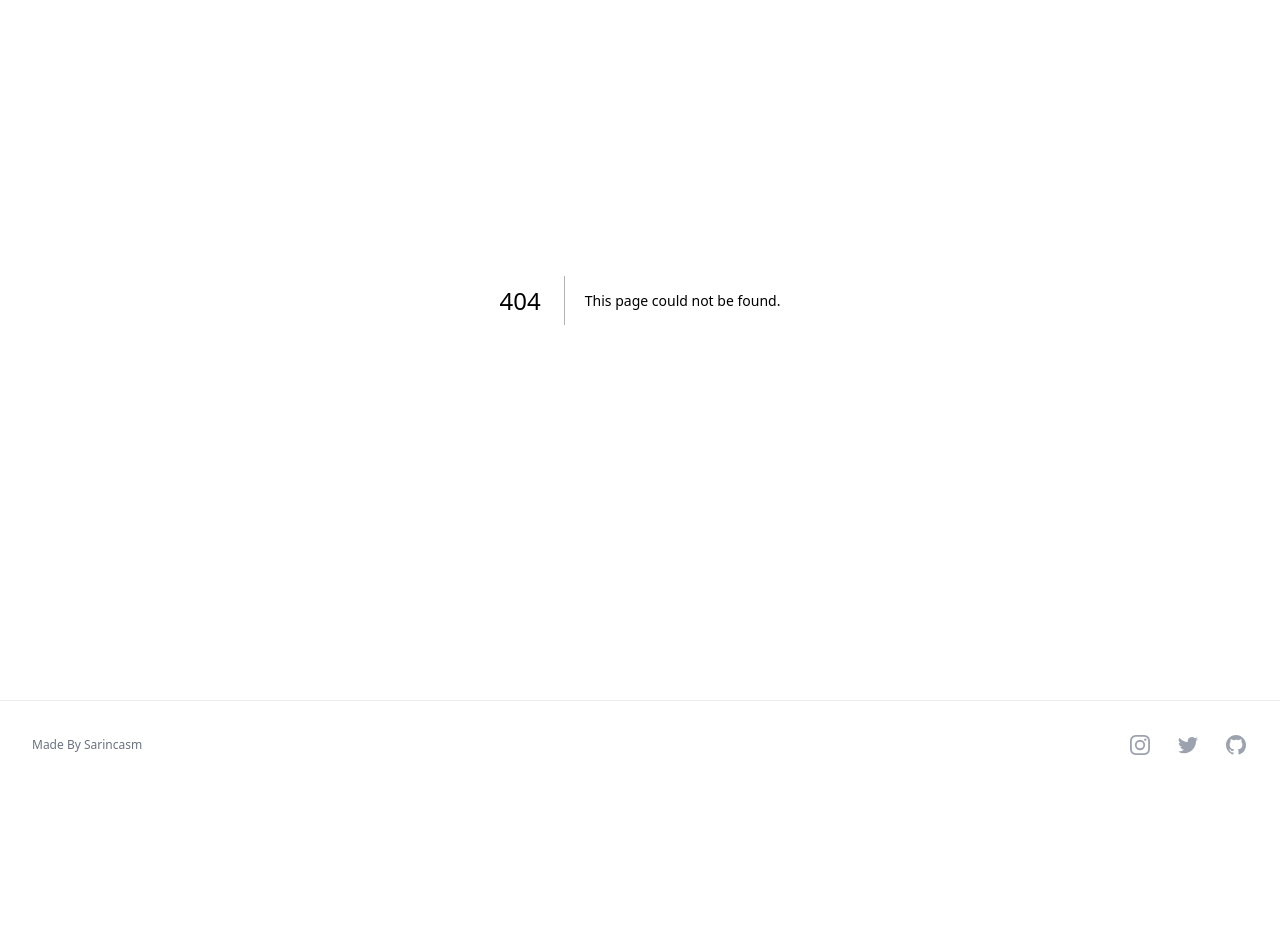
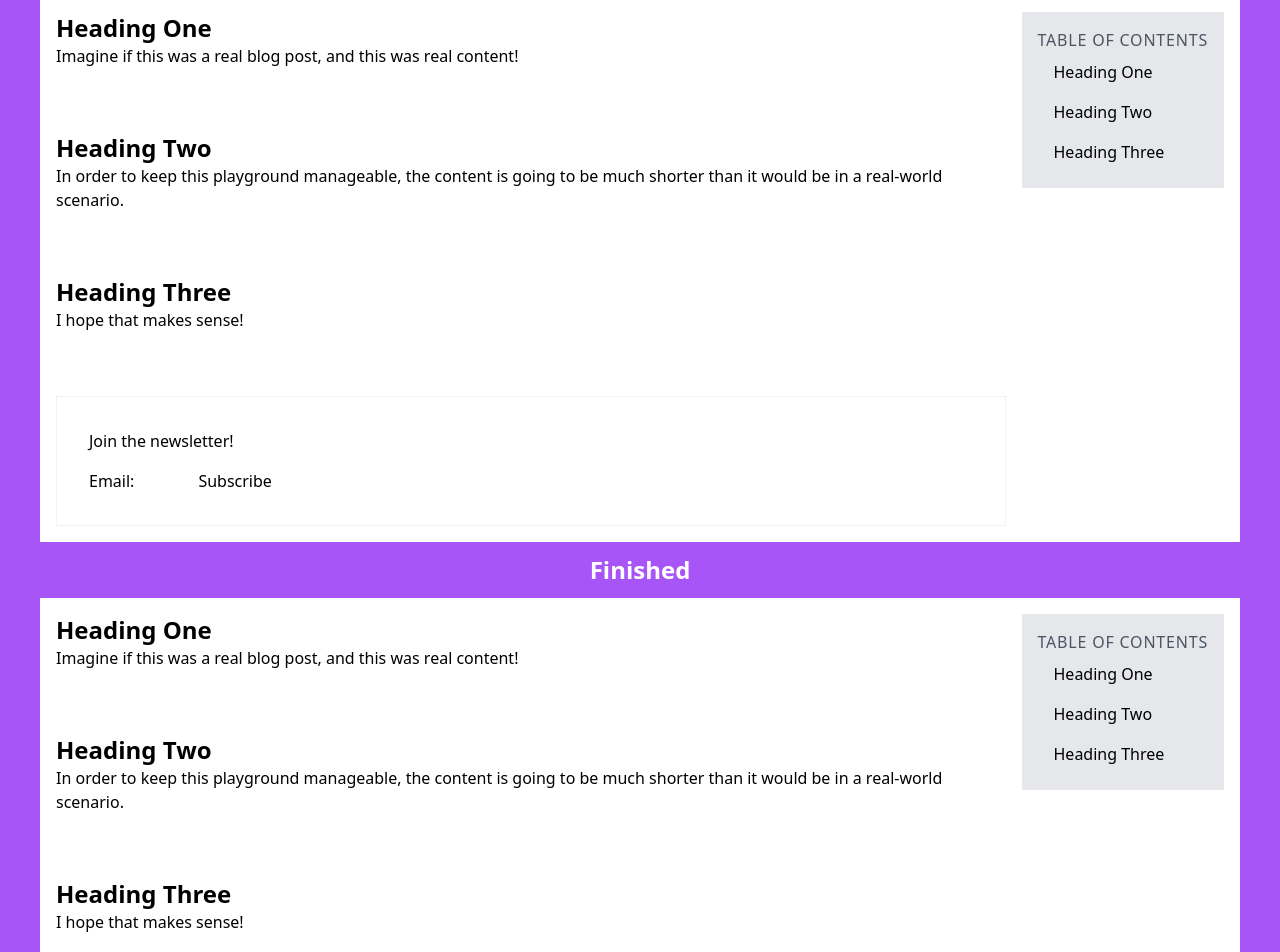
Before and after one commit to sarincasm/jar-of-dirt, a Next.js app in the folder style/css-fundamentals/: page /flexbox/ordering/table-of-contents in a window 1280 px wide. Before the commit this address had no page. Shown: the part 100-1052 px from the top of the page. Before the commit the page ends 905 px from the top, so only its background shows below. Built offline with nearby package versions, Linux system fonts and the light colour scheme.

Commit message:
css fundamentals flexbox ordering starter: table of contents

```diff
--- /dev/null
+++ b/style/css-fundamentals/app/flexbox/ordering/page.tsx
@@ -0,0 +1,24 @@
+import {LinkGrid, GridPost} from '@/components/LinkGrid'
+
+export default function Page() {
+	const base = '/flexbox/ordering'
+	const categoryTitle = 'Ordering'
+	const posts: GridPost[] = [
+		{
+			href: '/table-of-contents',
+			title: 'Table of Contents',
+			description: 'Table of Contents',
+			date: '2023-05-24',
+			category: {
+				href: `${base}`,
+				title: categoryTitle,
+			},
+		},
+	].map((post) => ({...post, href: base + post.href}))
+
+	const mainTitle = 'Ordering'
+	const mainDescription =
+		'In Flexbox, we are given overrides to tweak that order.'
+
+	return LinkGrid({posts, mainTitle, mainDescription})
+}
--- /dev/null
+++ b/style/css-fundamentals/app/flexbox/ordering/table-of-contents/page.tsx
@@ -0,0 +1,126 @@
+function renderStarter() {
+	return (
+		<section className="p-4 bg-white flex">
+			<main className="flex-1">
+				<h2 className="text-2xl font-bold" id="heading-one">
+					Heading One
+				</h2>
+				<p className="mb-16">
+					Imagine if this was a <a href="">real blog post</a>, and this was{' '}
+					<a href="">real content</a>!
+				</p>
+				<h2 className="text-2xl font-bold" id="heading-two">
+					Heading Two
+				</h2>
+				<p className="mb-16">
+					In order to keep this playground manageable, the content is going
+					to be much shorter than it would be in a real-world scenario.
+				</p>
+				<h2 className="text-2xl font-bold" id="heading-three">
+					Heading Three
+				</h2>
+				<p className="mb-16">I hope that makes sense!</p>
+				<form className="p-8 border border-dotted">
+					<h2 className="mb-4">Join the newsletter!</h2>
+					<label>
+						Email:
+						<input className="w-16" />
+					</label>
+					<button>Subscribe</button>
+				</form>
+			</main>
+			<aside className="ml-4 min-w-[200px]">
+				<nav className="bg-gray-200 p-4">
+					<h2 className="text-base uppercase text-gray-600 tracking-wider font-normal">
+						Table of Contents
+					</h2>
+					<ul className="pl-4">
+						<li className="py-2 px-0">
+							<a href="#heading-one">Heading One</a>
+						</li>
+						<li className="py-2 px-0">
+							<a href="#heading-two" className="text-black">
+								Heading Two
+							</a>
+						</li>
+						<li className="py-2 px-0">
+							<a href="#heading-three">Heading Three</a>
+						</li>
+					</ul>
+				</nav>
+			</aside>{' '}
+		</section>
+	)
+}
+
+function renderDone() {
+	return (
+		<section className="p-4 bg-white flex">
+			<main className="flex-1">
+				<h2 className="text-2xl font-bold" id="heading-one">
+					Heading One
+				</h2>
+				<p className="mb-16">
+					Imagine if this was a <a href="">real blog post</a>, and this was{' '}
+					<a href="">real content</a>!
+				</p>
+				<h2 className="text-2xl font-bold" id="heading-two">
+					Heading Two
+				</h2>
+				<p className="mb-16">
+					In order to keep this playground manageable, the content is going
+					to be much shorter than it would be in a real-world scenario.
+				</p>
+				<h2 className="text-2xl font-bold" id="heading-three">
+					Heading Three
+				</h2>
+				<p className="mb-16">I hope that makes sense!</p>
+				<form className="p-8 border border-dotted">
+					<h2 className="mb-4">Join the newsletter!</h2>
+					<label>
+						Email:
+						<input className="w-16" />
+					</label>
+					<button>Subscribe</button>
+				</form>
+			</main>
+			<aside className="ml-4 min-w-[200px]">
+				<nav className="bg-gray-200 p-4">
+					<h2 className="text-base uppercase text-gray-600 tracking-wider font-normal">
+						Table of Contents
+					</h2>
+					<ul className="pl-4">
+						<li className="py-2 px-0">
+							<a href="#heading-one">Heading One</a>
+						</li>
+						<li className="py-2 px-0">
+							<a href="#heading-two" className="text-black">
+								Heading Two
+							</a>
+						</li>
+						<li className="py-2 px-0">
+							<a href="#heading-three">Heading Three</a>
+						</li>
+					</ul>
+				</nav>
+			</aside>{' '}
+		</section>
+	)
+}
+
+export default function Page() {
+	return (
+		<main className="bg-purple-500">
+			<div className="p-10">
+				<h2 className="text-2xl font-bold my-3 text-center text-white">
+					Starter
+				</h2>
+				{renderStarter()}
+				<h2 className="text-2xl font-bold my-3 text-center text-white">
+					Finished
+				</h2>
+				{renderDone()}
+			</div>
+		</main>
+	)
+}
--- a/style/css-fundamentals/app/flexbox/page.tsx
+++ b/style/css-fundamentals/app/flexbox/page.tsx
@@ -43,6 +43,16 @@ export default function Page() {
 				title: 'Flexbox',
 			},
 		},
+		{
+			href: '/ordering',
+			title: 'Ordering',
+			description: 'In Flexbox, we are given overrides to tweak that order.',
+			date: '2023-05-24',
+			category: {
+				href: `${base}`,
+				title: 'Flexbox',
+			},
+		},
 	].map((post) => ({...post, href: base + post.href}))
 	const mainTitle = 'Module 4: Flexbox'
 	const mainDescription = 'Flexbox'
```
